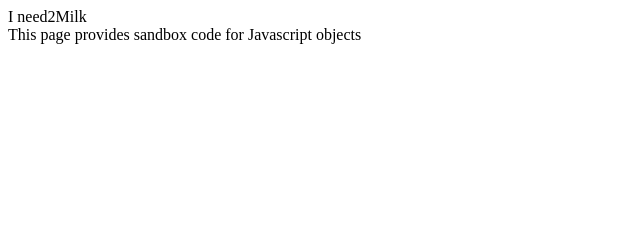
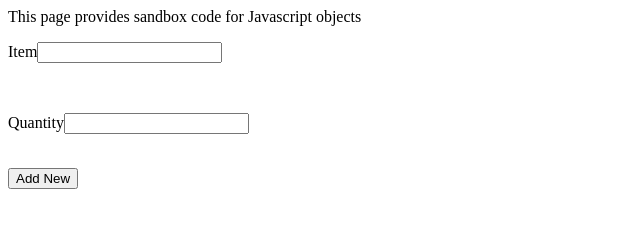
Before and after one commit to dastrup-kamianne/Understanding-Portfolio, a plain HTML site: page Understanding-Portfolio/public_html/javascript-objects.html in a window 1280 px wide. Shown: the whole page, without its empty margins (0-640 px from the left). Drawn offline with Linux system fonts and the light colour scheme.

Commit message:
Added function to js objects sandbox code

```diff
--- a/Understanding-Portfolio/public_html/javascript-objects.html
+++ b/Understanding-Portfolio/public_html/javascript-objects.html
@@ -8,15 +8,24 @@
         <meta name="viewport" content="width=device-width, initial-scale=1.0">
         <script language="javascript" type='text/javascript'>
 
+        function makeList(){
             var shopping = new Object();
-            shopping.item = "Milk";
-            shopping.quantity = 2;
+            shopping.item = (document.getElementById("newitem"));
+            shopping.quantity = parseInt(document.getElementById("newquantity").value);
 
-            document.write("I need" + shopping.quantity + shopping.item);
+            document.getElementById("output").innerHTML = "I need " + shopping.quantity + " " + shopping.item;
+
+    };
         </script>
     </head>
     <body>
         <div>This page provides sandbox code for Javascript objects</div>
+        <form>
+            <p>Item<input id="newitem"></p><br>
+            <p>Quantity<input id="newquantity"></p><br>
+            <button type="button" onclick="makeList();">Add New</button>
+        </form><br>
+        <p id="output"></p>
     </body>
 
 </html>
```
